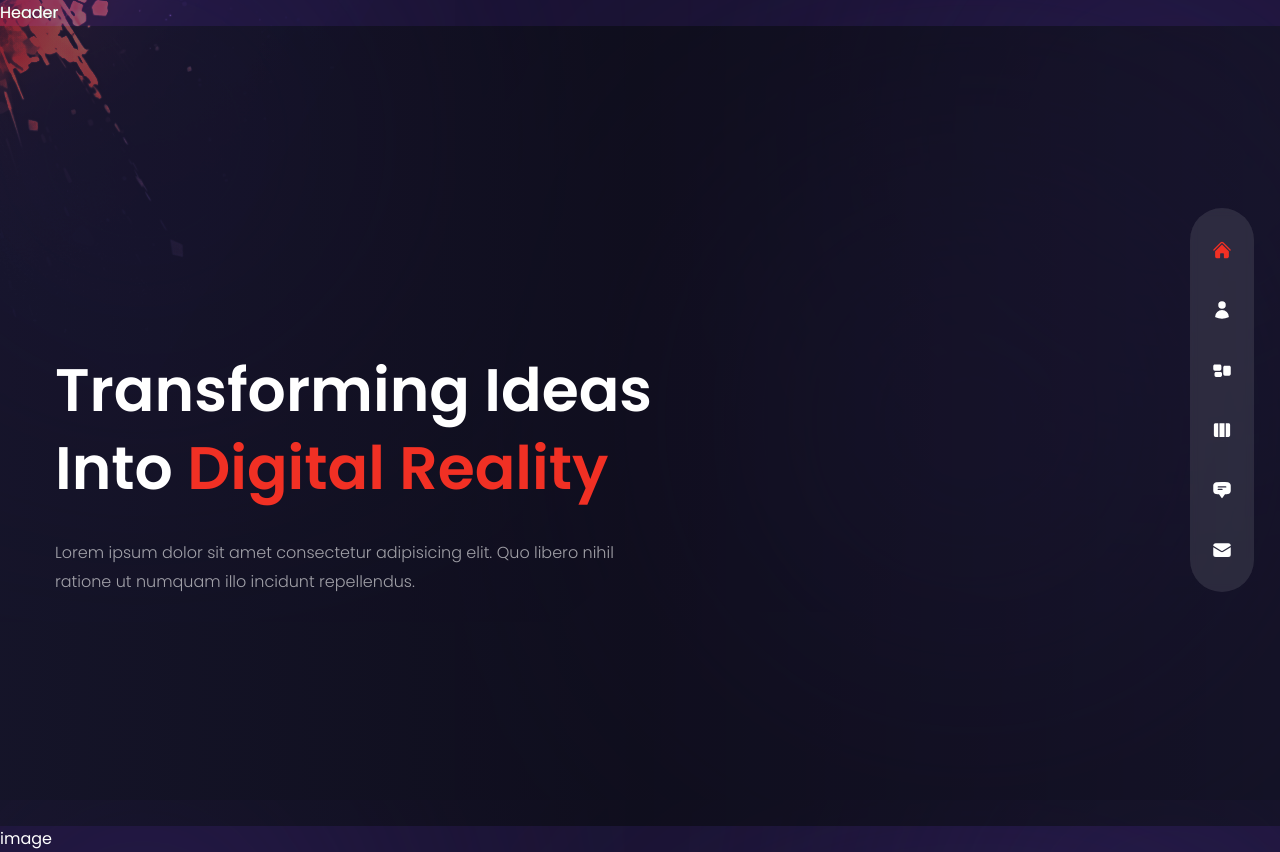
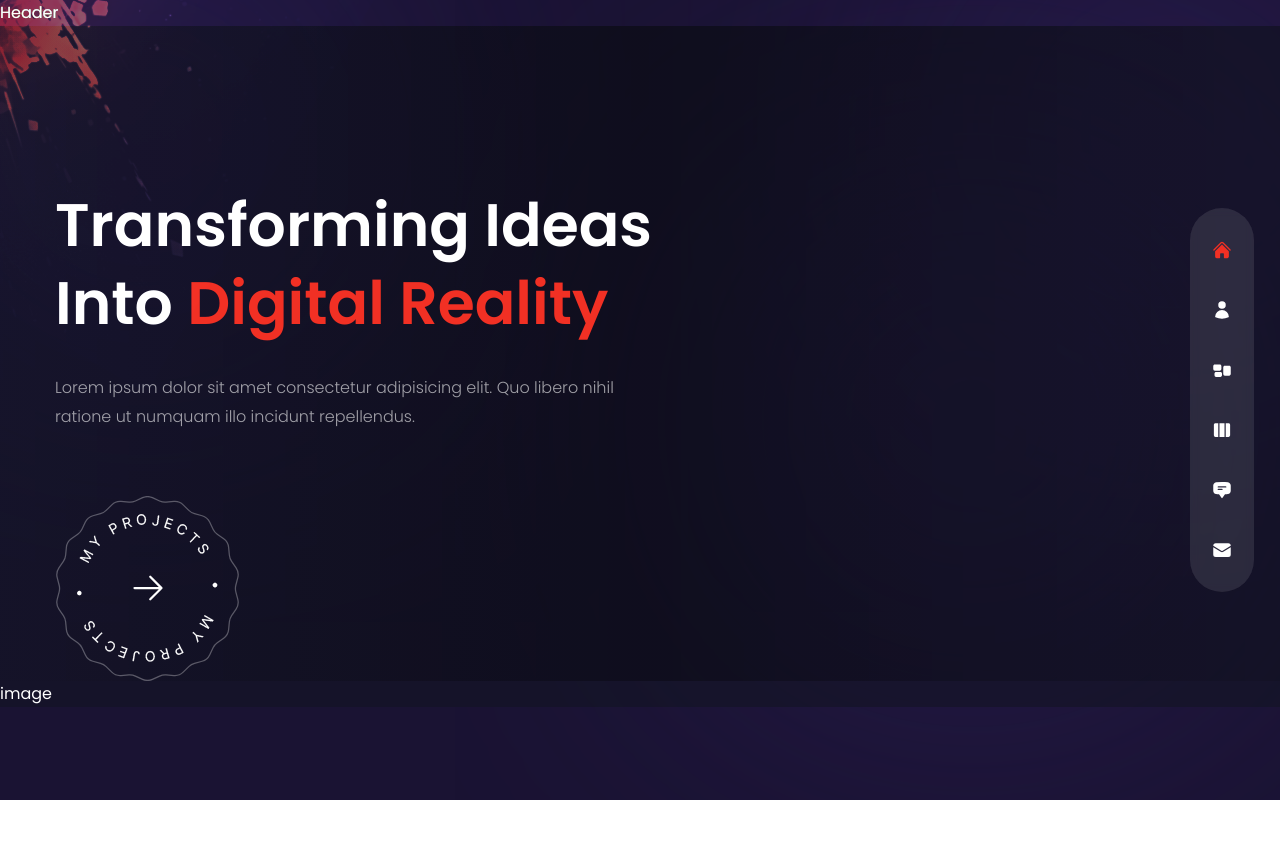
Before and after one commit to mafterr11/MadinyTattoo, a Next.js app: page / in a window 1280 px wide. After the commit the page ends 800 px from the top, so only its background shows below. Built offline with nearby package versions, Linux system fonts and the light colour scheme.

Commit message:
Fixed Transition on Home

```diff
--- a/app/components/Layout.jsx
+++ b/app/components/Layout.jsx
@@ -21,8 +21,9 @@
 const Layout = ({ children }) => {
   const router = usePathname();
   return (
-    <body className={`${poppins.className} page  ${poppins.variable} font-poppins relative `}>
+    <div>
       <AnimatePresence mode='wait'>
+        <body className={`${poppins.className} page`}>
           <motion.div key={router} className='h-full'>
             <Transition />
             <TopLeftImg />
@@ -30,8 +31,9 @@
             <Header />
             {children}
           </motion.div>
+        </body>
       </AnimatePresence>
-    </body>
+    </div>
   );
 };
 
--- a/app/components/ProjectsBtn.jsx
+++ b/app/components/ProjectsBtn.jsx
@@ -1,5 +1,17 @@
+import Image from "next/image";
+import Link from "next/link";
+import { HiArrowRight } from "react-icons/hi2";
+import roundedText from "../../public/rounded-text.png";
+
 const ProjectsBtn = () => {
-  return <div>Project Btn</div>;
+  return (
+    <div className='mx-auto xl:mx-0'>
+      <Link href='/work' className="relative w-[185px] h-[185px] flex justify-center items-center bg-circleStar bg-cover bg-center bg-no-repeat group">
+        <Image src={roundedText} width={141} height={148} alt="projects button" className='animate-spin-slow w-full h-full max-w-[141px] max-h-[148px]'/>
+        <HiArrowRight className="absolute text-4xl group-hover:translate-x-2 transition-all duration-300"/>
+      </Link>
+    </div>
+  );
 };
 
 export default ProjectsBtn;
--- a/app/layout.jsx
+++ b/app/layout.jsx
@@ -1,8 +1,6 @@
 import "./globals.css";
 // COMPONENTS
 import Layout from "./components/Layout";
-
-
 
 
 export const metadata = {
@@ -13,7 +11,7 @@
 
 export default function RootLayout({ children }) {
   return (
-    <html lang='en' className="bg-site text-white  bg-cover bg-no-repeat bg-fixed bg-center">
+    <html lang='en' className="bg-site text-white  bg-cover bg-no-repeat bg-fixed bg-center relative">
         <Layout>{children}</Layout>
     </html>
   );
--- a/app/page.jsx
+++ b/app/page.jsx
@@ -1,3 +1,4 @@
+"use client"
 import Image from "next/image";
 // COMPONENTS
 import ParticleContainer from './components/ParticlesContainer'
@@ -12,20 +13,32 @@
 
 const Home = () => {
     return (
-    <div className="bg-primary/60 h-full">
+      <div className='bg-primary/60 h-full'>
       {/* text */}
-      <div className="w-full h-full bg-gradient-to-r from-primary/10 via-black/30 to-black/10">
-        <div className="text-center flex flex-col justify-center xl:pt-40 xl:text-left h-full container mx-auto">
+      <div className='w-full h-full bg-gradient-to-r from-primary/10 via-black/30 to-black/10'>
+        <div className='text-center flex flex-col justify-center xl:pt-40 xl:text-left h-full container mx-auto'>
           {/* title */}
-          <h1 className="h1">Transforming Ideas <br /> Into <span className="text-accent">Digital Reality</span>
-          </h1>
+          <motion.h1 variants={fadeIn('down', 0.2)} initial="hidden" animate="show" exit="hidden"  className='h1'>
+            Transforming Ideas <br /> Into{" "}
+            <span className='text-accent'>Digital Reality</span>
+          </motion.h1>
           {/* subtitle */}
-          <p className="max-w-sm xl:max-w-xl mx-auto xl:mx-0 mb-10 xl:mb-16">Lorem ipsum dolor sit amet consectetur adipisicing elit. Quo libero nihil ratione ut numquam illo incidunt repellendus.</p>
+          <motion.p variants={fadeIn('down', 0.3)} initial="hidden" animate="show" exit="hidden"  className='max-w-sm xl:max-w-xl mx-auto xl:mx-0 mb-10 xl:mb-16'>
+            Lorem ipsum dolor sit amet consectetur adipisicing elit. Quo libero
+            nihil ratione ut numquam illo incidunt repellendus.
+          </motion.p>
+          {/* btn */}
+          <div className='flex justify-center xl:hidden relative'>
+            <ProjectsBtn />
+          </div>
+          <motion.div variants={fadeIn('down', 0.4)} initial="hidden" animate="show" exit="hidden" className="hidden xl:flex" >
+            <ProjectsBtn />
+          </motion.div>
         </div>
       </div>
       {/* image */}
       <div>image</div>
-      </div>
+    </div>
     )
   };
 
```
Lines whose indentation alone changed are shown as unchanged.
